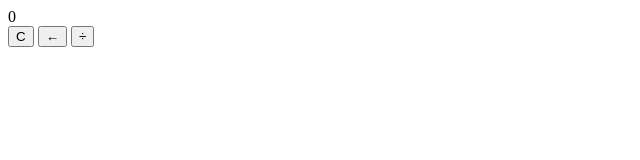
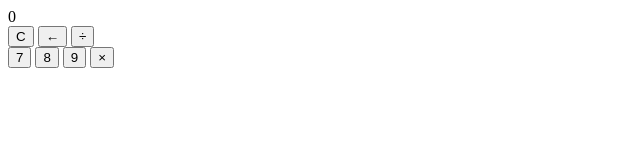
Before and after one commit to MohanXprofessor/Calculator-HTML-Js-, a plain HTML site: page index.html in a window 1280 px wide. Shown: the whole page, without its empty margins (0-640 px from the left). Drawn offline with Linux system fonts and the light colour scheme.

Commit message:
button added

```diff
--- a/index.html
+++ b/index.html
@@ -25,8 +25,13 @@
                 <button class="calc-button">
                     &divide;
                 </button>
+            </div>
+            <div class="calc-button-row">
+                <button class="calc-button">7</button>
+                <button class="calc-button">8</button>
+                <button class="calc-button">9</button>
+                <button class="calc-button">&times;</button>
 
-                </button>
 
             </div>
         </selection>
```
